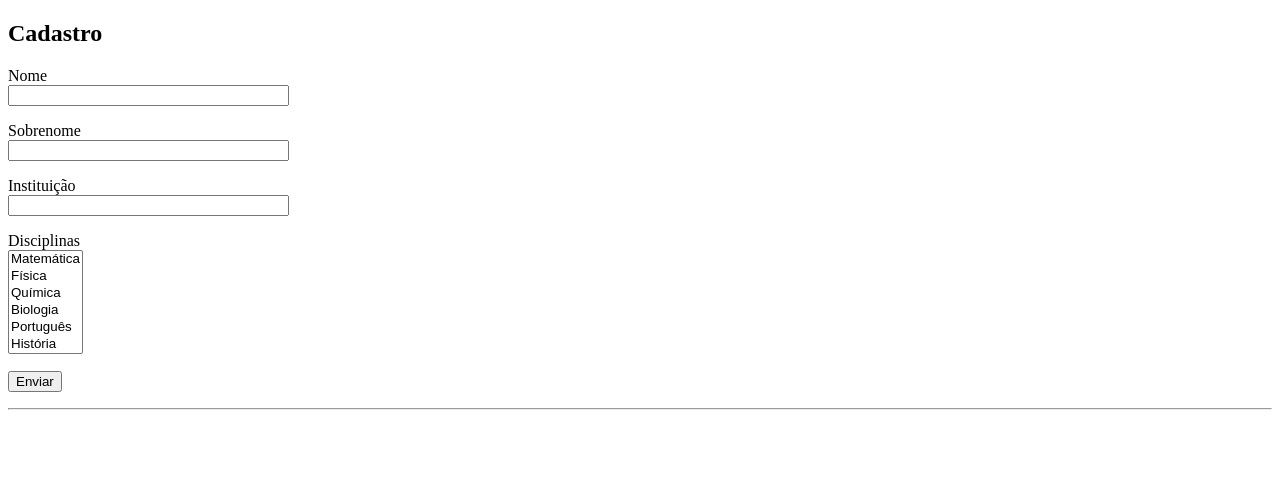
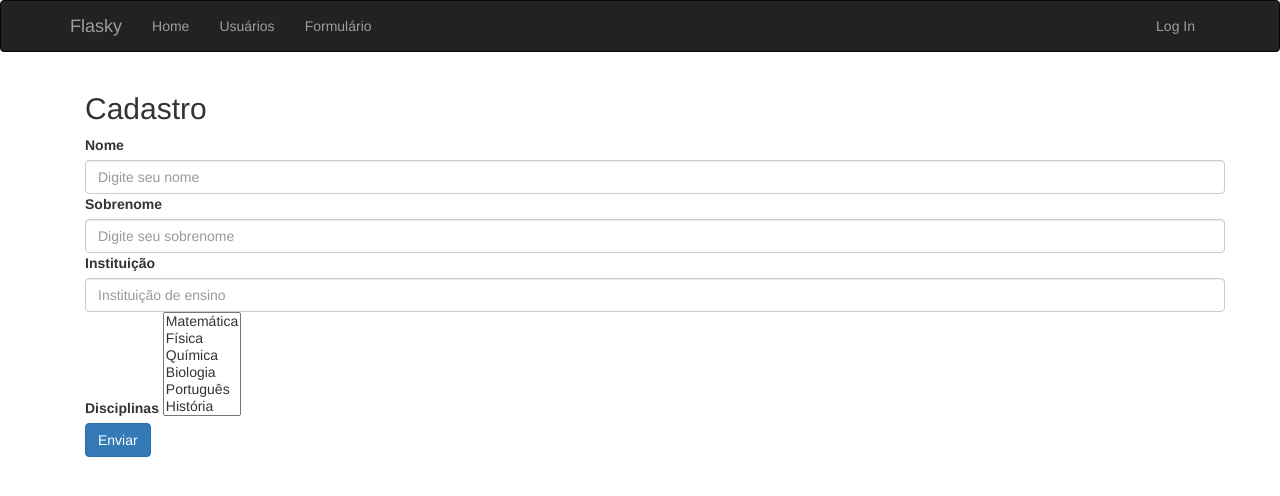
Before and after one commit to britofernandes/flaskapp, a Flask app: page /formulario in a window 1280 px wide. Shown: the top 496 px of the page. Run offline with Flask 3, Linux system fonts and the light colour scheme; some libraries are stand-ins or nearby versions.

Commit message:
novo formulario

```diff
--- a/app/templates/base.html
+++ b/app/templates/base.html
@@ -24,6 +24,7 @@
             <ul class="nav navbar-nav">
                 <li><a href="{{ url_for('main.index') }}">Home</a></li>
                 <li><a href="{{ url_for('main.usuarios') }}">Usuários</a></li>
+                <li><a href="{{ url_for('main.formulario') }}">Formulário</a></li>
             </ul>
             <ul class="nav navbar-nav navbar-right">
                 {% if current_user.is_authenticated %}
--- a/app/templates/formulario.html
+++ b/app/templates/formulario.html
@@ -1,52 +1,57 @@
-<!DOCTYPE html>
-<html lang="pt-br">
-<head>
-    <meta charset="UTF-8">
-    <title>Formulário</title>
-</head>
-<body>
+{% extends "base.html" %}
 
-<h2>Cadastro</h2>
+{% block title %}Formulário{% endblock %}
+
+{% block page_content %}
+
+<div class="container mt-4">
+
+    <h2 class="mb-4">Cadastro</h2>
 
     <form method="POST">
         {{ form.hidden_tag() }}
 
-    <p>
-        {{ form.nome.label }}<br>
-        {{ form.nome(size=32) }}
-    </p>
+        <div class="mb-3">
+            {{ form.nome.label(class="form-label") }}
+            {{ form.nome(class="form-control", placeholder="Digite seu nome") }}
+        </div>
 
-    <p>
-        {{ form.sobrenome.label }}<br>
-        {{ form.sobrenome(size=32) }}
-    </p>
+        <div class="mb-3">
+            {{ form.sobrenome.label(class="form-label") }}
+            {{ form.sobrenome(class="form-control", placeholder="Digite seu sobrenome") }}
+        </div>
 
-    <p>
-        {{ form.instituicao.label }}<br>
-        {{ form.instituicao(size=32) }}
-    </p>
+        <div class="mb-3">
+            {{ form.instituicao.label(class="form-label") }}
+            {{ form.instituicao(class="form-control", placeholder="Instituição de ensino") }}
+        </div>
 
-    <p>
-        {{ form.disciplinas.label }}<br>
-        {{ form.disciplinas(size=6, multiple=True) }}
-    </p>
+        <div class="mb-3">
+            {{ form.disciplinas.label(class="form-label") }}
+            {{ form.disciplinas(class="form-select", size=6, multiple=True) }}
+        </div>
 
-    <p>{{ form.submit() }}</p>
+        <button type="submit" class="btn btn-primary">
+            Enviar
+        </button>
     </form>
 
-<hr>
+    {% if resultados %}
+    <hr class="my-4">
 
-{% if resultados %}
     <h3>Resultado do Formulário</h3>
 
-<table border="1" cellpadding="6">
+    <table class="table table-bordered table-striped mt-3">
+        <thead class="table-dark">
             <tr>
                 <th>Nome</th>
                 <th>Sobrenome</th>
                 <th>Instituição</th>
                 <th>Disciplinas</th>
             </tr>
+        </thead>
 
+        <tbody>
             <tr>
                 <td>{{ resultados.nome }}</td>
                 <td>{{ resultados.sobrenome }}</td>
@@ -57,8 +62,10 @@
                     {% endfor %}
                 </td>
             </tr>
+        </tbody>
     </table>
     {% endif %}
 
-</body>
-</html>
+</div>
+
+{% endblock %}
```
Lines whose indentation alone changed are shown as unchanged.
